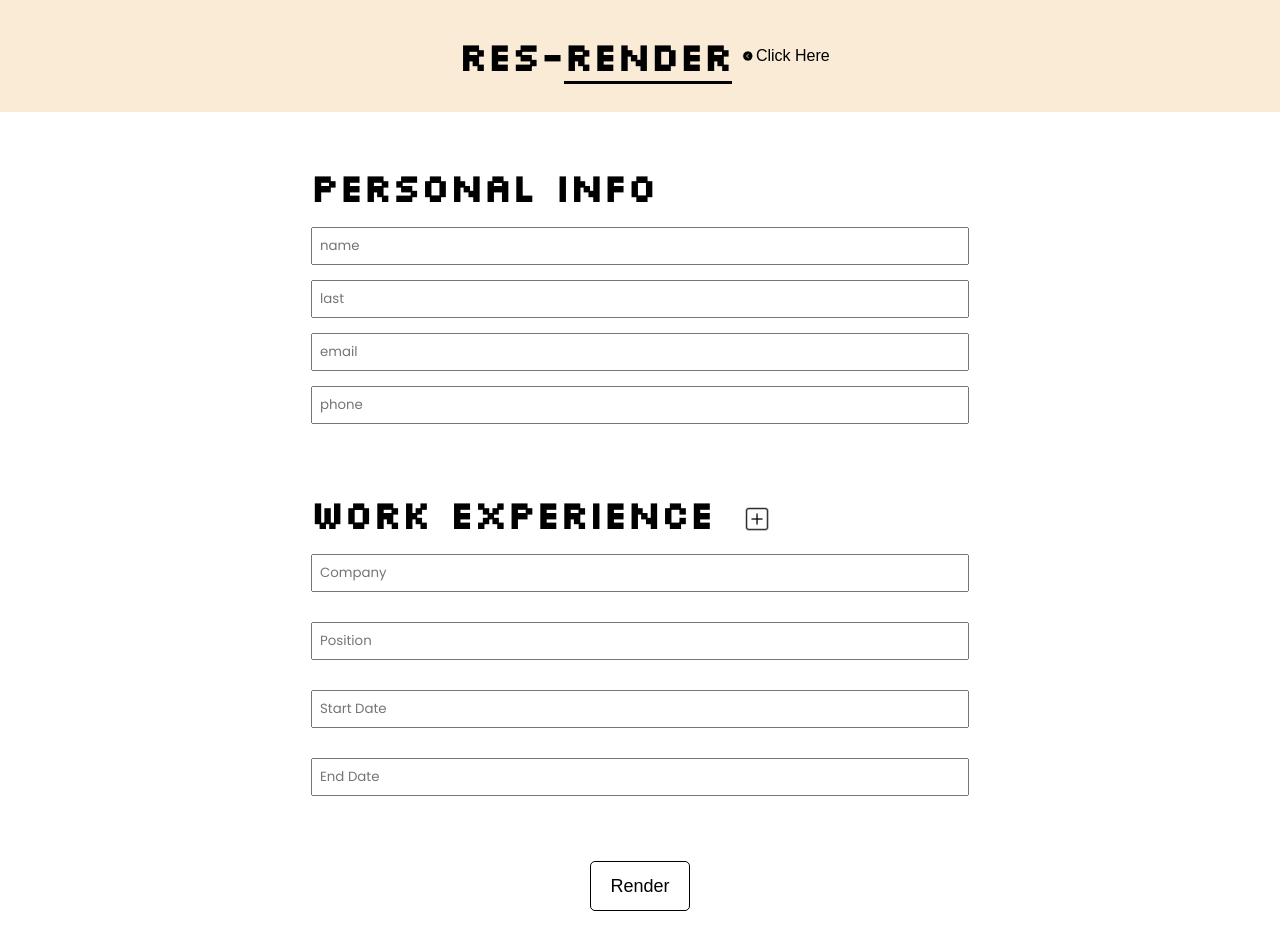
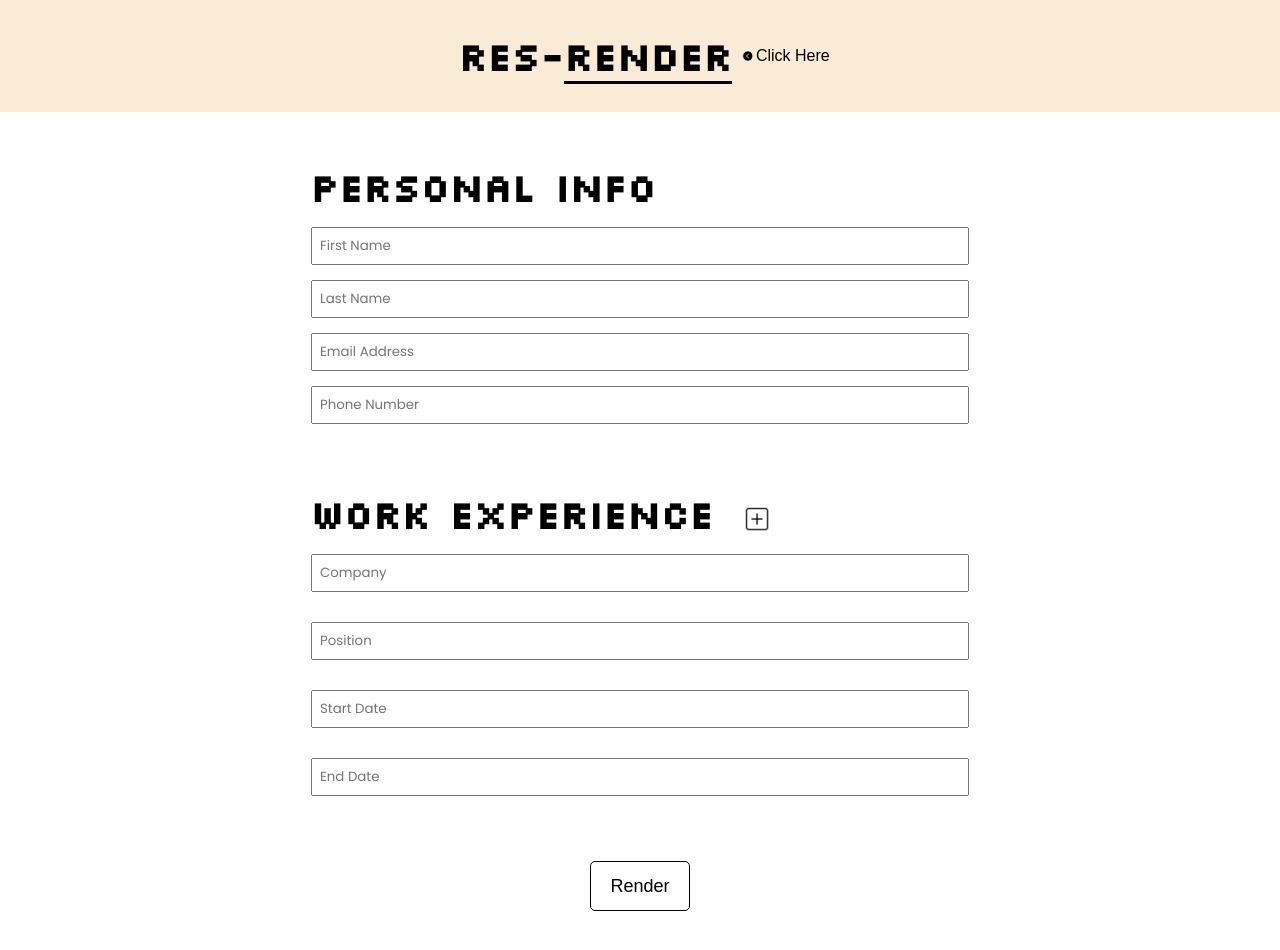
Before and after one commit to raheemelassadi/cv-project, a React (Create React App) app: page / in a window 1280 px wide. Shown: the top 950 px of the page. Built offline with nearby package versions, Linux system fonts and the light colour scheme; a web font is replaced by a local one.

Commit message:
added divider for extra work experience sections

```diff
--- a/src/components/Experience.js
+++ b/src/components/Experience.js
@@ -45,6 +45,8 @@ function Experience ({getExperienceInfo}){
                 </div>
 
                 {showExtra && (
+                    <>
+                    <hr />
                     <div className="experience-form">
                     <input type='text' placeholder="Company" value={general.company} name="company"
                             onChange={(e)=> {handleChange(e); renderUserInfo()}}/>
@@ -55,6 +57,7 @@ function Experience ({getExperienceInfo}){
                     <input type='text' placeholder="End Date" value={general.endDate} name="endDate"
                             onChange={(e)=> {handleChange(e); renderUserInfo()}}/>
                 </div>
+                </>
                 )
                 }
 
--- a/src/components/GeneralInfo.js
+++ b/src/components/GeneralInfo.js
@@ -29,52 +29,34 @@ function GeneralInfo({getInfo}) {
                 <h1>Personal Info</h1>
                     <div>
                         <input
-                            placeholder={'name'}
+                            placeholder={'First Name'}
                             value={general.first}
                             name='first'
                             onChange={(e)=> { handleChange(e); renderUserInfo()}}
                         />
                         <input
-                            placeholder={"last"}
+                            placeholder={"Last Name"}
                             value={general.last}
                             name="last"
                             onChange={(e)=> { handleChange(e); renderUserInfo()}}
                         />
                         <div className="contact-info">
                             <input
-                                placeholder={"email"}
+                                placeholder={"Email Address"}
                                 type="email"
                                 value={general.email}
                                 name="email"
                                 onChange={(e)=> { handleChange(e); renderUserInfo()}}
                             />
                             <input
-                                placeholder={"phone"}
+                                placeholder={"Phone Number"}
                                 type="tel"
                                 value={general.phone}
                                 name="phone"
                                 onChange={(e)=> { handleChange(e); renderUserInfo()}}
                             />
                         </div>
-
-
-                    {/* <button className="render-btn" onClick={renderUserInfo}>Submit</button> */}
-
-
-
-          {/* <ReactToPrint
-      trigger={() => {
-        return <div className="render-container"><button className="btn"><Render renderUserInfo={renderUserInfo}/></button></div>
-      }}
-
-      content = {() => componentRef}
-      documentTitle="Resume"
-      pageStyle= 'print'
-
-    />   */}
-
                     </div>
-
             </div>
         )
 
--- a/src/components/GeneralStyles.scss
+++ b/src/components/GeneralStyles.scss
@@ -6,6 +6,14 @@
     width: 100%;
     margin-top: 50px;
     flex-direction: column;
+
+    hr {
+        height: 1px;
+        width: 20%;
+        background-color: rgb(182, 182, 182);
+        margin: 40px auto;
+        filter: drop-shadow(0 0 1.75rem rgb(0, 0, 0));
+    }
 
 
     h1 {
--- a/src/components/PrintableForm.js
+++ b/src/components/PrintableForm.js
@@ -7,8 +7,10 @@ class PrintableForm extends Component{
         return(
             <div >
                 <div className="print-header">
-                    <h1>{this.props.userInfo.first}</h1>
-                    <h3>{this.props.userInfo.last}</h3>
+                    <div className="general">
+                        <h1>{this.props.userInfo.first} {this.props.userInfo.last}</h1>
+                        <h3>{this.props.userInfo.email}{this.props.userInfo.phone}</h3>
+                    </div>
                     <h3>{this.props.expInfo?.company}</h3>
                     <h3>{this.props.expInfo?.position}</h3>
                 </div>
```
Also changed, not shown: src/App.js (+1 -6 lines).
